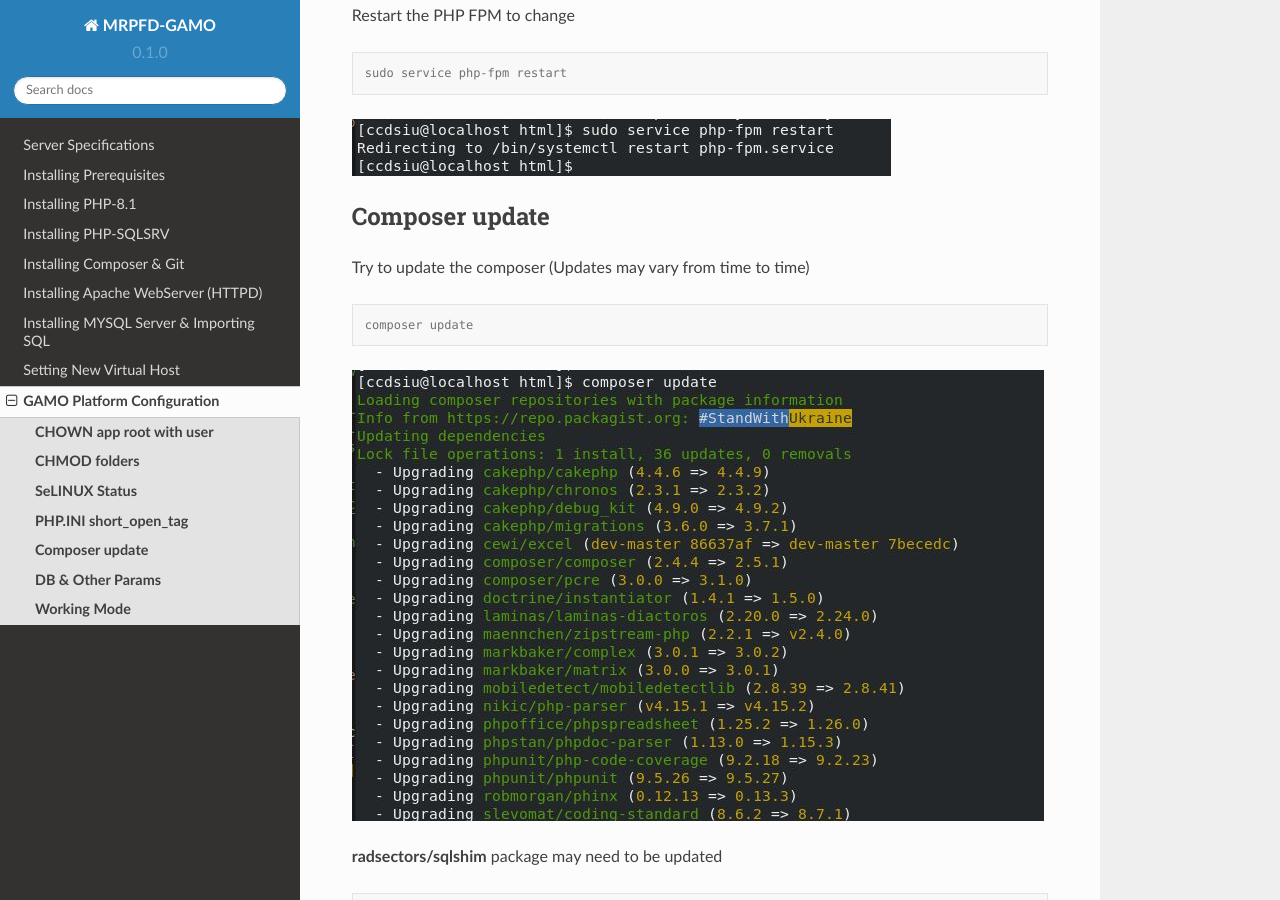
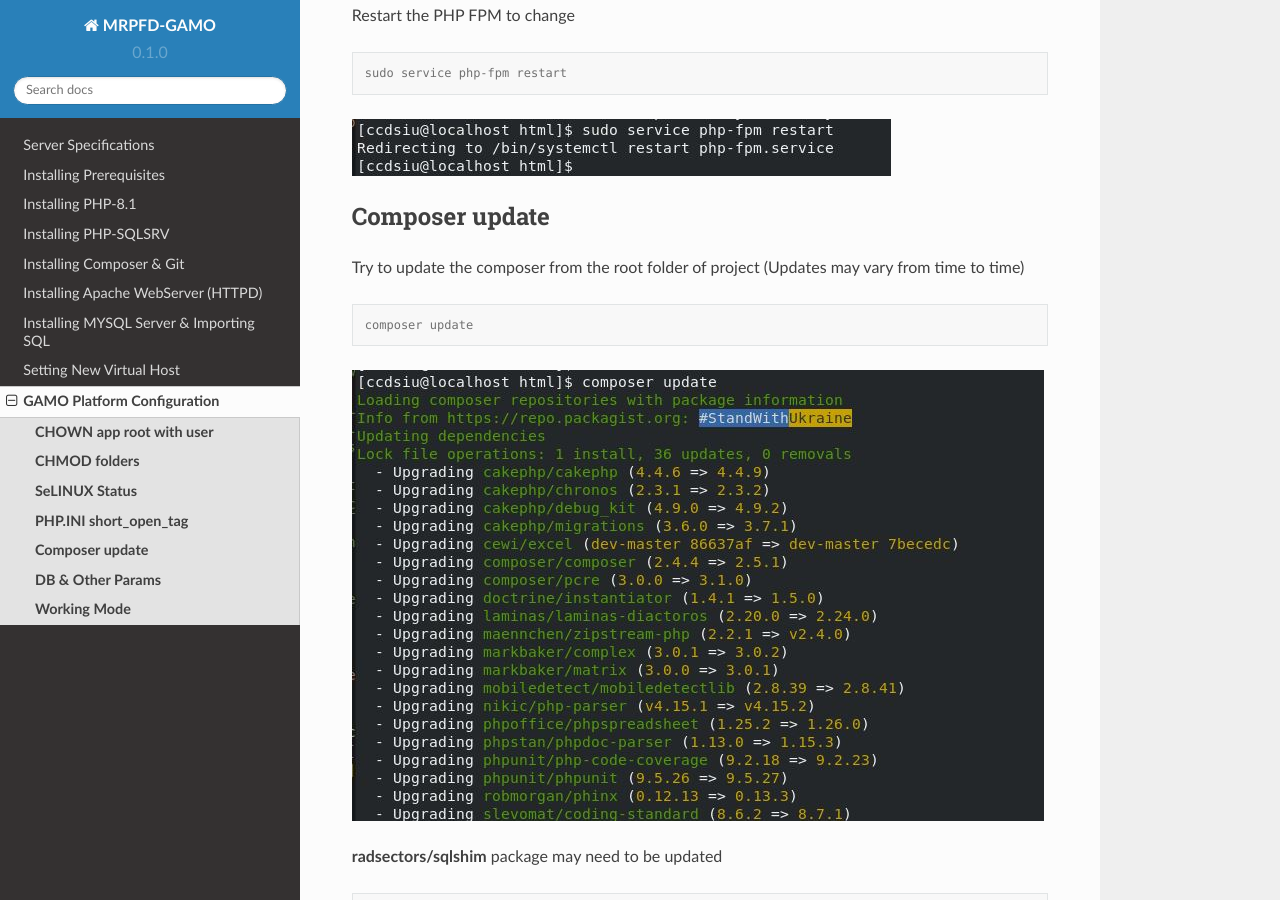
Before and after one commit to madhu-ibs/mrpfd-gamo-documentation, a Sphinx documentation site: the page built from docs/source/siteconfig.rst, in a window 1280 px wide and 900 px high, scrolled down 3115 px. Built offline with Sphinx 7.4.7 and the Read the Docs theme 2.0.0, drawn with Linux system fonts in a browser that asks for light colours.

Commit message:
Update siteconfig.rst

```diff
--- a/docs/source/siteconfig.rst
+++ b/docs/source/siteconfig.rst
@@ -95,7 +95,7 @@ Restart the PHP FPM to change
 
 **Composer update**
 -----------
-Try to update the composer (Updates may vary from time to time)
+Try to update the composer from the root folder of project (Updates may vary from time to time)
 
 .. code-block:: console
 
```
